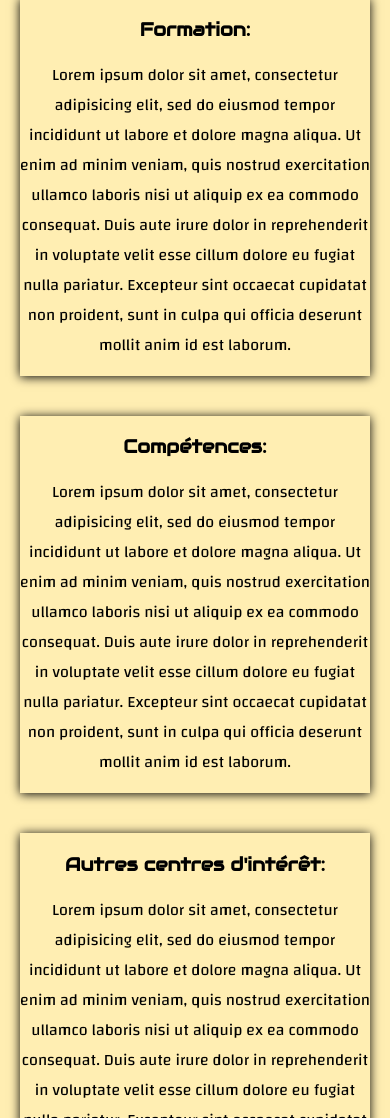
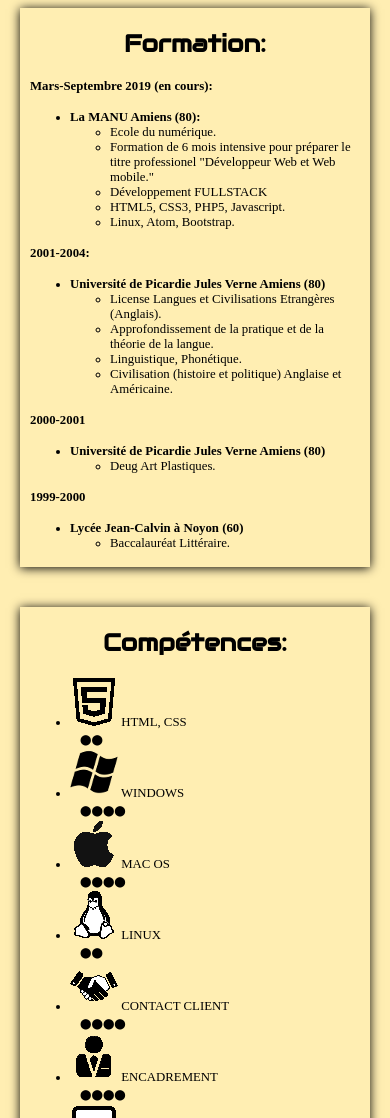
Before and after one commit to SebastienHinard/CV_version1, a plain HTML site: page index.html in a window 390 px wide. Shown: the part 882-2000 px from the top of the page. Drawn offline with Linux system fonts and the light colour scheme.

Commit message:
Media querries OK, manque encore un peu de contenu

```diff
--- a/index.html
+++ b/index.html
@@ -71,19 +71,89 @@ des cuves)</li>
                 </section>
                 <!-- section Formation -->
                 <section id="Formation" class="shadow">
-                    <h3>Formation:</h3>
-                    <p>Lorem ipsum dolor sit amet, consectetur adipisicing elit, sed do eiusmod tempor incididunt ut labore et dolore magna aliqua. Ut enim ad minim veniam, quis nostrud exercitation ullamco laboris nisi ut aliquip ex ea commodo consequat. Duis aute irure dolor in reprehenderit in voluptate velit esse cillum dolore eu fugiat nulla pariatur. Excepteur sint occaecat cupidatat non proident, sunt in culpa qui officia deserunt mollit anim id est laborum.</p>
+                    <h2>Formation:</h2>
+                    <h4>Mars-Septembre 2019 (en cours):</h4>
+                    <ul>
+                        <li><strong>La MANU Amiens (80):</strong></li>
+                            <ul>
+                                <li>Ecole du numérique.</li>
+                                <li>Formation de 6 mois intensive pour préparer le titre professionel "Développeur Web et Web mobile."</li>
+                                <li>Développement FULLSTACK</li>
+                                <li>HTML5, CSS3, PHP5, Javascript.</li>
+                                <li>Linux, Atom, Bootstrap.</li>
+                            </ul>
+                    </ul>
+                    <h4>2001-2004:</h4>
+                    <ul>
+                        <li><strong>Université de Picardie Jules Verne Amiens (80)</strong></li>
+                            <ul>
+                                <li>License Langues et Civilisations Etrangères (Anglais).</li>
+                                <li>Approfondissement de la pratique et de la théorie de la langue.</li>
+                                <li>Linguistique, Phonétique.</li>
+                                <li>Civilisation (histoire et politique) Anglaise et Américaine.</li>
+                            </ul>
+                    </ul>
+                    <h4>2000-2001</h4>
+                    <ul>
+                        <li><strong>Université de Picardie Jules Verne Amiens (80)</strong></li>
+                            <ul>
+                                <li>Deug Art Plastiques.</li>
+                            </ul>
+                    </ul>
+                    <h4>1999-2000</h4>
+                    <ul>
+                        <li><strong>Lycée Jean-Calvin à Noyon (60)</strong></li>
+                            <ul>
+                                <li>Baccalauréat Littéraire.</li>
+                            </ul>
+                    </ul>
                 </section>
                 <!-- section Compétences -->
                 <section id="Competences" class="shadow">
-                    <h3>Compétences:</h3>
-                    <p>Lorem ipsum dolor sit amet, consectetur adipisicing elit, sed do eiusmod tempor incididunt ut labore et dolore magna aliqua. Ut enim ad minim veniam, quis nostrud exercitation ullamco laboris nisi ut aliquip ex ea commodo consequat. Duis aute irure dolor in reprehenderit in voluptate velit esse cillum dolore eu fugiat nulla pariatur. Excepteur sint occaecat cupidatat non proident, sunt in culpa qui officia deserunt mollit anim id est laborum.</p>
+                    <h2>Compétences:</h2>
+                    <ul>
+                        <li>
+                            <img src="assets/logo_html.png" alt="html">
+                            HTML, CSS
+                            <p>&#11044;&#11044;</p>
+                        </li>
+                        <li>
+                            <img src="assets/logo_windows.png" alt="windows">
+                            WINDOWS
+                            <p>&#11044;&#11044;&#11044;&#11044;</p>
+                        </li>
+                        <li>
+                            <img src="assets/logo_macos.png" alt="macos">
+                            MAC OS
+                            <p>&#11044;&#11044;&#11044;&#11044;</p>
+                        </li>
+                        <li>
+                            <img src="assets/logo_linux.png" alt="linux">
+                            LINUX
+                            <p>&#11044;&#11044;</p>
+                        </li>
+                        <li>
+                            <img src="assets/logo_encadrement.png" alt="contact">
+                            CONTACT CLIENT
+                            <p>&#11044;&#11044;&#11044;&#11044;</p>
+                        </li>
+                        <li>
+                            <img src="assets/logo_manager.png" alt="encadrement">
+                            ENCADREMENT
+                            <p>&#11044;&#11044;&#11044;&#11044;</p>
+                        </li>
+                        <li>
+                            <img src="assets/logo_english.png" alt="anglais">
+                            ANGLAIS
+                            <p>&#11044;&#11044;&#11044;&#11044;&#11044;</p>
+                        </li>
+                    </ul>
                 </section>
                 <!-- section Autres centres d'Interets -->
-                <section id="Interets" class="shadow">
+                <div id="Interets">
                     <h3>Autres centres d'intérêt:</h3>
-                    <p>Lorem ipsum dolor sit amet, consectetur adipisicing elit, sed do eiusmod tempor incididunt ut labore et dolore magna aliqua. Ut enim ad minim veniam, quis nostrud exercitation ullamco laboris nisi ut aliquip ex ea commodo consequat. Duis aute irure dolor in reprehenderit in voluptate velit esse cillum dolore eu fugiat nulla pariatur. Excepteur sint occaecat cupidatat non proident, sunt in culpa qui officia deserunt mollit anim id est laborum.</p>
-                </section>
+                    <p>Lorem ipsum dolor sit amet, consecteturit, sed do eiusmot in culpa qui officia deserunt mollit anim id est laborum.</p>
+                </div>
             </div>
         </main>
         <!-- Le bas de la page -->
--- a/style.css
+++ b/style.css
@@ -3,11 +3,11 @@ body{
     max-width: 800px;
     margin: auto;
     background-color: #ffeeb2;
-    height: 100%;
+
     text-align:center;
     display: flex;
     flex-flow: row wrap;
-    box-shadow: 0px 2px 10px black;
+    /* box-shadow: 0px 2px 10px black; */
 }
 
 
@@ -23,18 +23,20 @@ p{
 #Nom_Prenom p{
     font-size: 150%;
 }
-section li, section h4{
+section li, section h4, section p{
     margin-top: 0px;
     margin-bottom: 0px;
     margin-left: 10px;
     margin-right: 10px;
-    text-align: left;
+    text-align: left!important;
     font-size: 80%;
 }
 
 
 /* CONTENU DE L'ENTETE DE PAGE */
 header{
+    margin-top: 10px;
+    border-radius: 0px 0px 20px 20px;
     background-color: orange;
     width:100%;;
     height: 150px;
@@ -64,31 +66,35 @@ main{
 /* conteneur comportant les 3 sections */
 #Contenu{
     height: 100%;
+    width: 100%;
     display: flex;
     flex-flow: row wrap;
     justify-content: space-around;
 }
-/* taille des sections exp, form et c
-    height: 1ompétences */
+/* taille des sections exp, form et competences*/
 section{
     width: 30%;
 }
+
+
+}
 /* taille de la section centre d'intérêt */
 #Interets{
-    width: 97%;
-    margin-top: 20px;
-    margin-bottom: 20px;
+    width: 10%!important;
+
 }
 
 
 /* mise en page du footer */
 footer{
+    border-radius: 20px 20px 0px 0px;
     display: flex;
     flex-flow: column wrap;
     text-align: center;
     background-color: orange;
     box-shadow: 0px 2px 10px black;
     width: 100%;
+    margin-bottom: 10px;
 }
 /* mise en page pour le texte "contact" */
 #contact{
@@ -113,7 +119,7 @@ footer{
 
 
 /* effet de grossissment au passage de la souris */
-.grow {
+.grow{
     transition: all .2s ease-in-out;
 }
 .grow:hover{
@@ -184,6 +190,7 @@ footer{
     .hidden_menu
     {
         display: block;
+        align-items: center;
     }
 
     #Nom_Prenom p{
```
Also changed, not shown: assets/logo_encadrement.png (added), assets/logo_english.png (added), assets/logo_html.png (added), assets/logo_linux.png (added), assets/logo_macos.png (added), assets/logo_manager.png (added), assets/logo_windows.png (added). Lines whose indentation alone changed are shown as unchanged.
